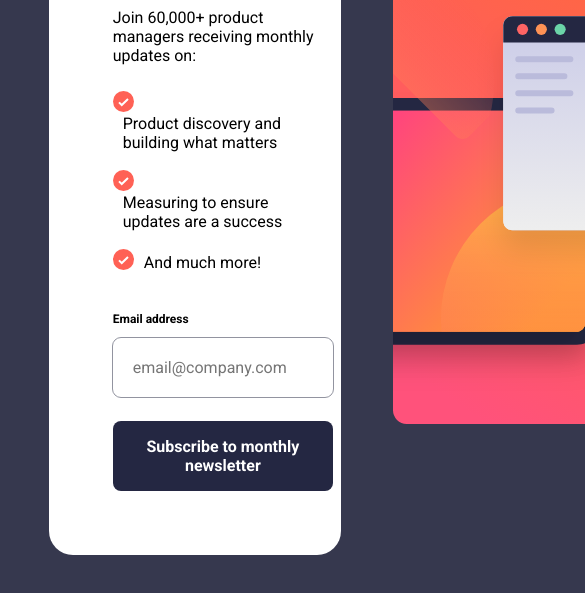
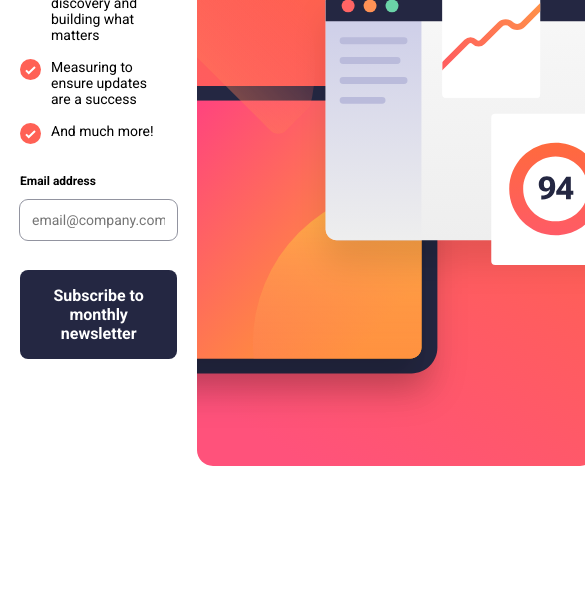
Before and after one commit to Vladmmar/Newsletter-sign-up, a plain HTML site: page index.html in a window 390 px wide. Shown: the part 251-844 px from the top of the page, 585 px wide, since content can reach past the window. Drawn offline with Linux system fonts and the light colour scheme.

Commit message:
First stable release
# Created responsive layout for mobile devices
# Fixed styling issues
# Made required list styling

```diff
--- a/index.html
+++ b/index.html
@@ -13,25 +13,33 @@
     <div class="form-container">
         <form id="form">
             <img style="display:none" id="image-mobile" src="images/illustration-sign-up-mobile.svg">
+            <div class="text-container">
                 <h1 id="header">Stay updated!</h1>
                 <p>Join 60,000+ product managers receiving monthly updates on:</p>
                 <ul>
-                <li><img src="images/icon-list.svg"><span>Product discovery and building what matters</span></li>
-                <li><img src="images/icon-list.svg"><span>Measuring to ensure updates are a success</span></li>
-                <li><img src="images/icon-list.svg"><span>And much more!</span></li>
+                    <li><img src="images/icon-list.svg"><p>Product discovery and building what matters</p></li>
+                    <li><img src="images/icon-list.svg"><p>Measuring to ensure updates are a success</p></li>
+                    <li><img src="images/icon-list.svg"><p>And much more!</p></li>
                 </ul>
+                <div class="email-text">
                     <p id="email-text">Email address</p>
                     <p id="invalid-email">Valid email required</p>
+                </div>
                 <input oninput="removeInvalid()" placeholder="email@company.com" type="text" name="email" id="email-input"/>
+                <div class="button-container">
                     <button onclick="checkEmail()">
                         Subscribe to monthly newsletter
                     </button>
+                </div>
+            </div>
             </form>
         <img id="image-desktop" src="./images/illustration-sign-up-desktop.svg"/>
     </div>
     <div class="success-message" style="display:none">
+        <div class="info">
             <img src="./images/icon-success.svg">
             <h1>Thanks for subscribing!</h1>
+        </div>
         <button>
             Dismiss message
         </button>
--- a/script.js
+++ b/script.js
@@ -24,19 +24,22 @@ function checkEmail(){
         const form = document.getElementsByClassName("form-container")
         const success = document.getElementsByClassName("success-message")
         const buttons = document.querySelectorAll("button")
+        const info = document.getElementsByClassName("info")
+
+        console.log(buttons)
 
         emailInput.classList.remove("invalid-input")
         invalidInput.classList.remove("invalid-input")
 
         form[0].style.display = "none"
-        success[0].style.display = "block"
+        success[0].style.display = "flex"
 
         if(isSuccess === false){
             const confirmation = document.createElement('p')
             confirmation.classList.add("confirmation-text")
             confirmation.innerHTML = `A confirmation email has been sent to <span style="font-weight: 700">${emailInput.value}</span>. Please open it and
                                         click the button inside to confirm your subscription`
-            success[0].insertBefore(confirmation, buttons[1])
+            info[0].appendChild(confirmation)
         } else{
             const confirmation = document.getElementsByClassName("confirmation-text")
             confirmation[0].innerHTML = `A confirmation email has been sent to <span style="font-weight: 700">${emailInput.value}</span>. Please open it and
@@ -62,7 +65,7 @@ const imageDesktop = document.getElementById("image-desktop")
 const imageMobile = document.getElementById("image-mobile")
 
 window.addEventListener('resize', () => {
-    if(window.innerWidth <= 800){
+    if(window.innerWidth <= 700){
         imageDesktop.style.display = "none"
         imageMobile.style.display = "block"
     } else{
--- a/styles.css
+++ b/styles.css
@@ -24,7 +24,7 @@ body{
 
 .form-container{
     background-color: var(--White);
-    width: 75vw;
+    width: 60vw;
     border-radius: 24px;
     padding: 24px;
     display: flex;
@@ -43,12 +43,21 @@ form{
     font-weight: 700;
 }
 
-form p{
+.text-container{
+    display: flex;
+    flex-direction: column;
+}
+
+.text-container p{
     margin: 0;
 }
 
 #image-desktop{
     height: 60vh;
+}
+
+#image-mobile{
+    width: 100%;
 }
 
 ul{
@@ -61,11 +70,14 @@ ul{
 li{
     margin: 16px;
     margin-left: 0;
+    display: flex;
+    align-items: flex-start;
 }
 
-li img{
-    position: relative;
-    top: 0.28vh;
+.text-container ul li p{
+    display: inline-block;
+    width: 90%;
+    margin-left: 10px;
 }
 
 li:first-child{
@@ -74,11 +86,6 @@ li:first-child{
 
 li:last-child{
     margin-bottom: 0;
-}
-
-li span{
-    display: inline-block;
-    margin-left: 10px;
 }
 
 #email-text{
@@ -139,10 +146,11 @@ button:hover{
     border-radius: 24px;
     padding: 48px 66px;
     font-size: 16px;
-    max-width: 35vw;
+    width: 30vw;
+    flex-direction: column;
 }
 
-.success-message h1{
+.info h1{
     font-size: 3.2rem;
     font-weight: 700;
     line-height: 1em;
@@ -158,3 +166,106 @@ button:hover{
 .success-message button:hover{
     filter: drop-shadow(0px 5px 15px hsla(13, 97%, 63%, 0.7));
 }
+
+@media (max-width: 1500px){
+    .form-container{
+        width: 70vw;
+        margin-top: auto;
+        margin-bottom: auto;
+    }
+    form{
+        padding: 10px 20px 10px 10px;
+    }
+    #image-desktop{
+        height: 90vh;
+    }
+    .success-message{
+        width: 50vw;
+    }
+}
+
+@media (max-width: 1100px){
+    #image-desktop{
+        height: 70vh;
+    }
+    #header{
+        font-size: 48px;
+    }
+    .success-message{
+        padding: 44px 32px;
+    }
+}
+
+@media (max-width: 800px){
+    .form-container{
+        width: 90vw;
+    }
+    form{
+        padding: 10px 20px 20px;
+    }
+    #image-mobile{
+        border-radius: 20px;
+    }
+    .success-message{
+        width: 70vw;
+        padding: 24px 33px;
+    }
+}
+
+@media (max-width: 500px){
+    body{
+        background-color: var(--White);
+    }
+    .form-container{
+        height: 100%;
+        width: 100%;
+        border-radius: 0;
+        padding: 0;
+    }
+    .form-container p{
+        font-size: 14px;
+    }
+    #header{
+        font-size: 40px;
+    }
+    form{
+        padding: 0;
+    }
+    .text-container{
+        padding: 40px 20px 30px;
+        height: calc(100vh - (100vw * 0.757));
+    }
+    #email-text, #invalid-email{
+        margin-top: 6px
+    }
+    #email-input{
+        padding: 12px;
+        font-size: 14px;
+    }
+    .button-container button{
+        margin-top: 30px;
+    }
+    .button-container{
+        flex: 1;
+        display: flex;
+        flex-direction: column;
+        justify-content: end;
+    }
+    #image-mobile{
+        border-radius: 0;
+    }
+    .success-message{
+        height: 100%;
+        width: 100%;
+        justify-content: space-between;
+    }
+    .info{
+        flex: 1;
+        display: flex;
+        flex-wrap: wrap;
+        align-items: flex-start;
+        flex-direction: column;
+        align-content: flex-start;
+        justify-content: center;
+    }
+}
```
Lines whose indentation alone changed are shown as unchanged.
